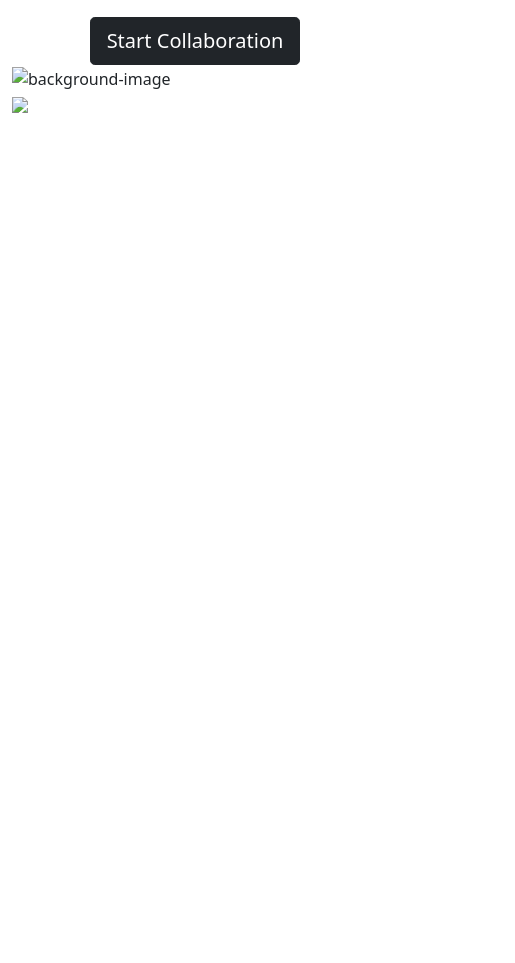
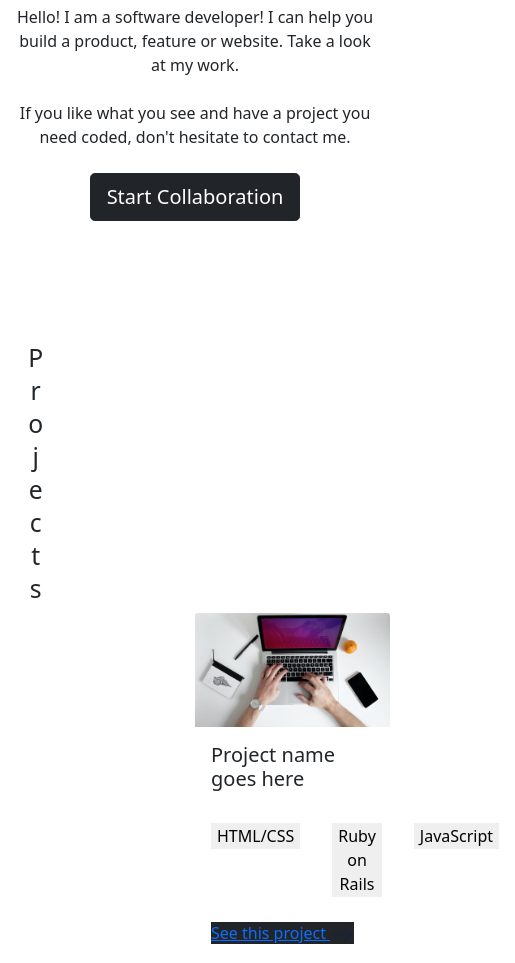
Before and after one commit to JohnteFresh/Bootstrap, a plain HTML site: page index.html in a window 390 px wide. Shown: the part 279-1242 px from the top of the page, 515 px wide, since content can reach past the window. Before the commit the page ends 844 px from the top, so only its background shows below. Drawn offline with nearby package versions, Linux system fonts and the light colour scheme; files that its build step writes are made by us from their sources.

Commit message:
Modify html and Add images

```diff
--- /dev/null
+++ b/Assets/style.css
@@ -0,0 +1,8 @@
+body {
+  width: 100%;
+}
+
+.text-upwards {
+  writing-mode: vertical-lr;
+  text-orientation: upright;
+}
--- a/index.html
+++ b/index.html
@@ -4,8 +4,13 @@
   <link href="https://cdn.jsdelivr.net/npm/bootstrap@5.0.2/dist/css/bootstrap.min.css" rel="stylesheet" integrity="sha384-EVSTQN3/azprG1Anm3QDgpJLIm9Nao0Yz1ztcQTwFspd3yD65VohhpuuCOmLASjC" crossorigin="anonymous">
   <meta charset="UTF-8">
   <meta name="viewport" content="width=device-width, initial-scale=1.0">
-  <link rel="stylesheet" href="./styles.css">
+  <link rel="stylesheet" href="./style.css">
   <title>Bootstrap Project</title>
+  <style>
+    section {
+      padding: 60px 0;
+    }
+  </style>
 
 </head>
 <body>
@@ -43,7 +48,7 @@
     <section id="headline">
       <div class="container-lg">
         <div class="row justify-content-center justify-content-md-start">
-          <div class="col-md-5 text-center text-md-start">
+          <div class="col-md-5 text-center text-md-start mt-5 pt-5">
             <h1>
               <div class="display-2">Johnson Irungu</div>
             </h1>
@@ -53,16 +58,42 @@
               </p>
               <a href="#collaboration" class="btn btn-dark btn-lg">Start Collaboration</a>
             </div>
-          <div class="back-ground-img col-md-5">
-            <img class="background-img" src="./Assets/Background_homepage/image-geometry_1.svg" alt="background-image">
+          <div class="back-ground-img col-md-5 d-none d-md-block">
+            <img class="background-img" src="./Assets/image-geometry_1 (1).png" alt="background-image">
           </div>
-          <div class="justify-content-center align-md-center">
-            <img src="./Assets/Background_homepage/image_dots.svg">
+          <div class="justify-content-center align-md-center align-middle">
+            <!-- <img src="./Assets/image_dots.png"> -->
           </div>
         </div>
       </div>
     </section>
 
+    <section id="projects">
+      <div class="">
+        <h2 class="text-upwards">
+          Projects
+        </h2>
+      </div>
+
+      <div class="card border-0 float-end" style="width:50%;">
+        <img src="Assets/Rectangle 21.png" class="card-img-top">
+        <div class="card-body">
+          <h5 class="card-title">Project name goes here</h5>
+        </div>
+        <ul class="list-group list-group-horizontal ">
+          <li class="list-group-item border-0"><button class="border-0">HTML/CSS</button></li>
+          <li class="list-group-item border-0"><button class="border-0">Ruby on Rails</button></li>
+          <li class="list-group-item border-0"><button class="border-0">JavaScript</button></li>
+        </ul>
+        <div class="card-body">
+          <a href="#" class="card-link bg-dark">See this project
+            <img src="Assets/ic_arrow_right.png" alt="">
+          </a>
+        </div>
+      </div>
+
+    </section>
+
   <script src="https://cdn.jsdelivr.net/npm/bootstrap@5.0.2/dist/js/bootstrap.bundle.min.js" integrity="sha384-MrcW6ZMFYlzcLA8Nl+NtUVF0sA7MsXsP1UyJoMp4YLEuNSfAP+JcXn/tWtIaxVXM" crossorigin="anonymous"></script>
 </body>
 </html>
```
Also changed, not shown: Assets/Rectangle 21.png (added), Assets/ic_arrow_right.png (added), Assets/image-geometry_1 (1).png (added), Assets/image_dots.png (added).
